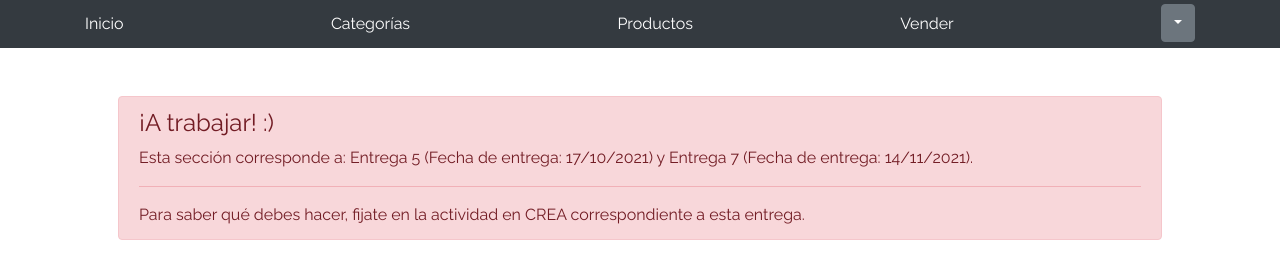
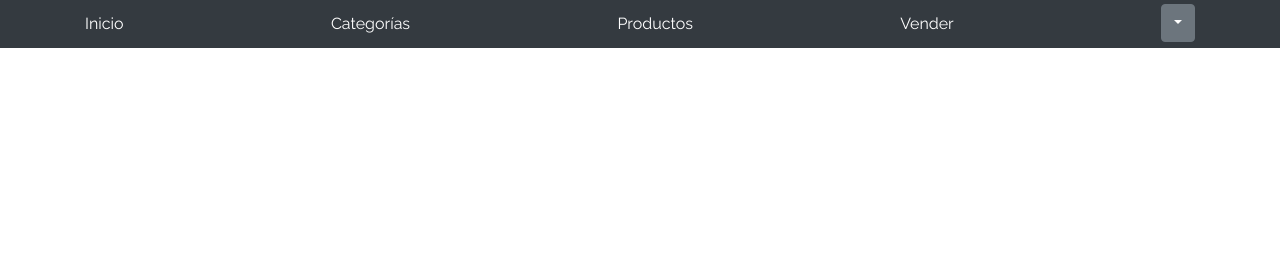
Before and after one commit to alexis2341/e-mercado, a plain HTML site: page cart.html in a window 1280 px wide. Drawn offline with Linux system fonts and the light colour scheme.

Commit message:
Update cart.html

```diff
--- a/cart.html
+++ b/cart.html
@@ -52,12 +52,12 @@
     </div>
   </nav>
   <div class="container p-5">
-    <div class="alert alert-danger" role="alert" style="position: relative; width:auto; top: 0;">
-      <h4 class="alert-heading">¡A trabajar! :)</h4>
-      <p>Esta sección corresponde a: Entrega 5 (Fecha de entrega: 17/10/2021) y Entrega 7 (Fecha de entrega: 14/11/2021).</p>
-      <hr>
-      <p class="mb-0">Para saber qué debes hacer, fijate en la actividad en CREA correspondiente a esta entrega.</p>
-    </div>
+
+
+
+
+
+
   </div>
   <div id="spinner-wrapper">
     <div class="lds-ring">
```
